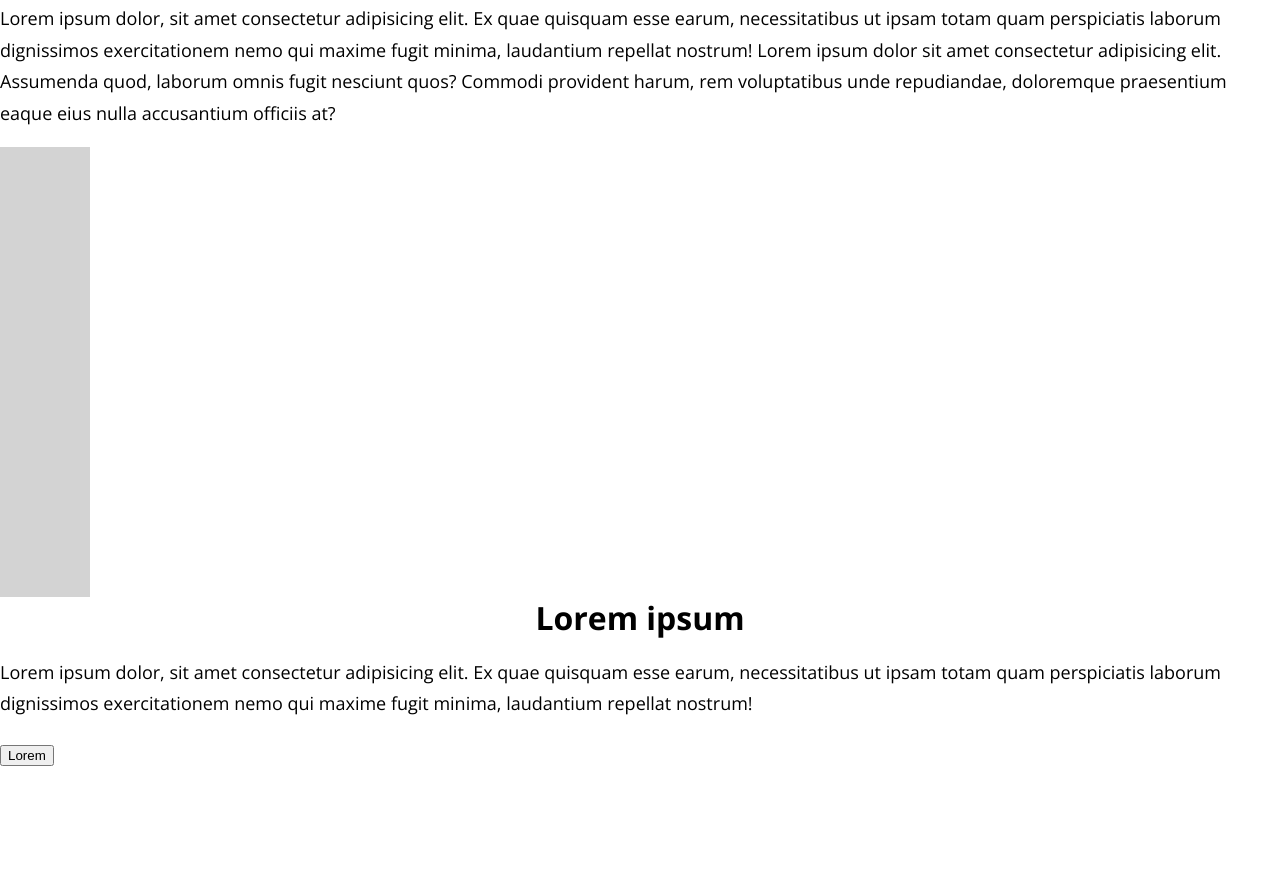
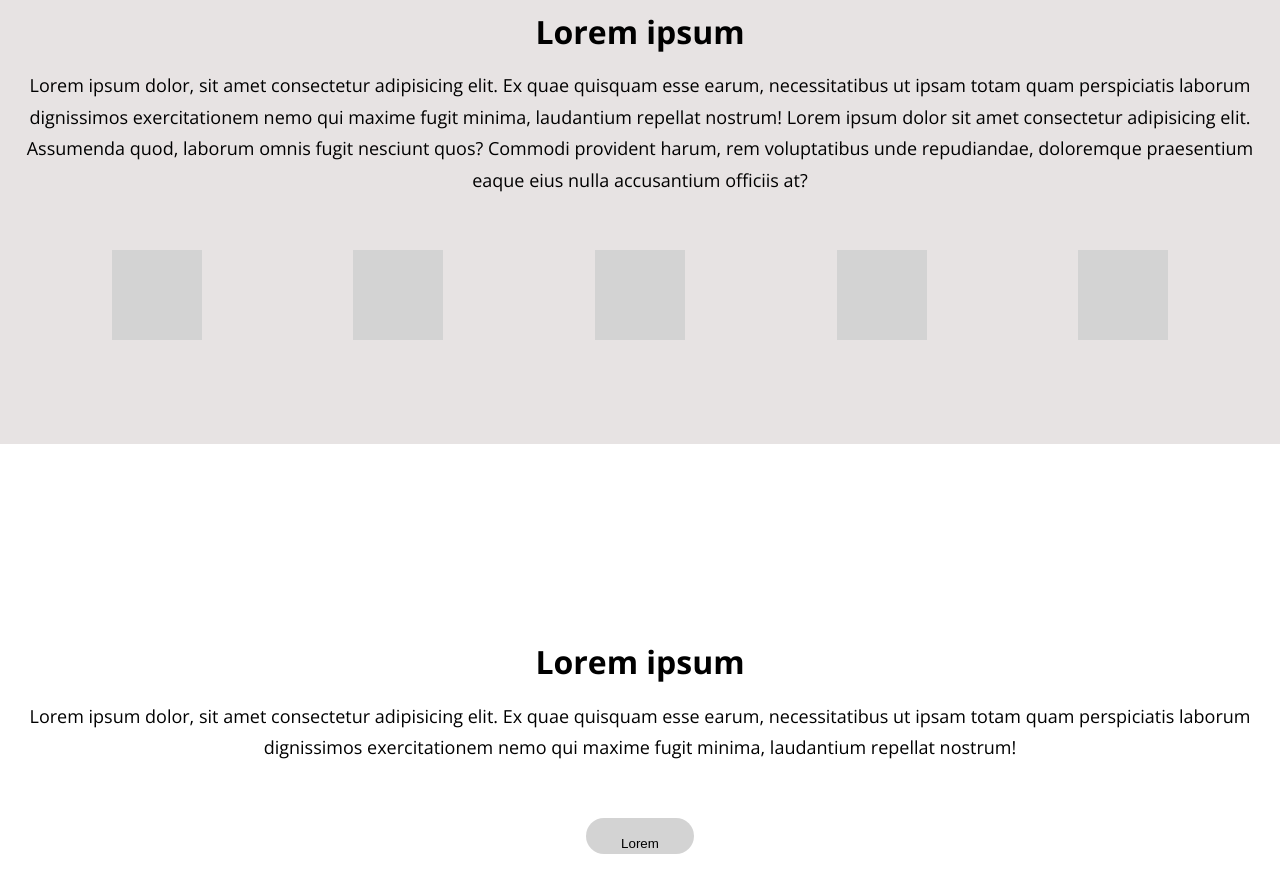
Before and after one commit to cice-classroom/4-layouts-ClaudiaTex, a website: page src/index.html in a window 1280 px wide. Shown: the part 1727-2619 px from the top of the page. Before the commit the page ends 2496 px from the top, so only its background shows below. Drawn offline with nearby package versions, Linux system fonts and the light colour scheme.

Commit message:
Initial html, css for lorem-textboth sections, added lorem button

```diff
--- a/src/button.css
+++ b/src/button.css
@@ -10,3 +10,13 @@
   color: var(--on-primary-color);
   background-color: var(--primary-color);
 }
+
+.button__lorem {
+  color: var(--on-primary-color);
+  background-color: var(--primary-color);
+  width: 6rem;
+  height: 2rem;
+  padding: var(--m);
+  margin: var(--l);
+  text-align: center;
+}
--- a/src/index.html
+++ b/src/index.html
@@ -67,13 +67,13 @@
           <div class="box-grid first-aside-left"></div>
           <div class="box-grid second-aside-left"></div>
           <div class="box-grid column-left"></div>
-          <div class="box-grid-lorem lorem-left">Lorem ipsum</div>
+          <div class="box-grid-lorem lorem-left">Lorem<br />ipsum</div>
           <div class="box-grid third-aside-left"></div>
         </aside>
         <aside class="wrapper-right">
           <div class="box-grid header-right"></div>
           <div class="box-grid column-right"></div>
-          <div class="box-grid-lorem lorem-right">Lorem ipsum</div>
+          <div class="box-grid-lorem lorem-right">Lorem<br />ipsum</div>
           <div class="box-grid aside-right"></div>
           <div class="box-grid first-footer-right"></div>
           <div class="box-grid second-footer-right"></div>
@@ -121,7 +121,7 @@
       <!--End float-boxes-->
 
       <!--First-Lorem-text-section-->
-      <section class="Lorem-text">
+      <section class="first-lorem-text">
         <h4 class="title">Lorem ipsum</h4>
         <p>
           Lorem ipsum dolor, sit amet consectetur adipisicing elit. Ex quae quisquam esse earum,
@@ -131,7 +131,7 @@
           provident harum, rem voluptatibus unde repudiandae, doloremque praesentium eaque eius
           nulla accusantium officiis at?
         </p>
-        <div class="img-row-flex">
+        <div class="box-row-flex">
           <div class="box-lorem"></div>
           <div class="box-lorem"></div>
           <div class="box-lorem"></div>
@@ -142,14 +142,14 @@
       <!--End first-lorem-text-section-->
 
       <!--Second-lorem-text-section-->
-      <section class="Lorem-text">
+      <section class="second-lorem-text">
         <h4 class="title">Lorem ipsum</h4>
         <p>
           Lorem ipsum dolor, sit amet consectetur adipisicing elit. Ex quae quisquam esse earum,
           necessitatibus ut ipsam totam quam perspiciatis laborum dignissimos exercitationem nemo
           qui maxime fugit minima, laudantium repellat nostrum!
         </p>
-        <button>Lorem</button>
+        <button class="button button__lorem">Lorem</button>
       </section>
       <!--End Second-lorem-text-section-->
     </main>
--- /dev/null
+++ b/src/lorem-texts.css
@@ -0,0 +1,27 @@
+.first-lorem-text {
+  background-color: var(--secondary-color);
+  display: flex;
+  flex-direction: column;
+  justify-content: center;
+  text-align: center;
+  width: 100%;
+  height: 500px;
+}
+
+.box-row-flex {
+  display: flex;
+  flex-direction: row;
+  justify-content: space-around;
+  margin: var(--l);
+}
+
+.second-lorem-text {
+  margin-top: 4rem;
+  display: flex;
+  flex-direction: column;
+  justify-content: center;
+  align-items: center;
+  text-align: center;
+  width: 100%;
+  height: 500px;
+}
--- a/src/main.css
+++ b/src/main.css
@@ -8,3 +8,4 @@
 @import './grid_wrapper.css';
 @import './float-boxes.css';
 @import './pit-lane.css';
+@import './lorem-texts.css';
```
